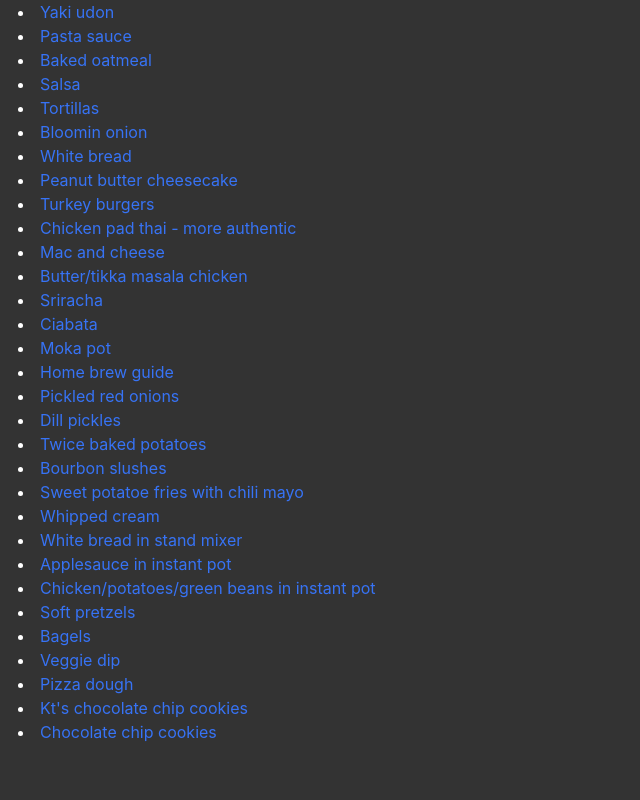
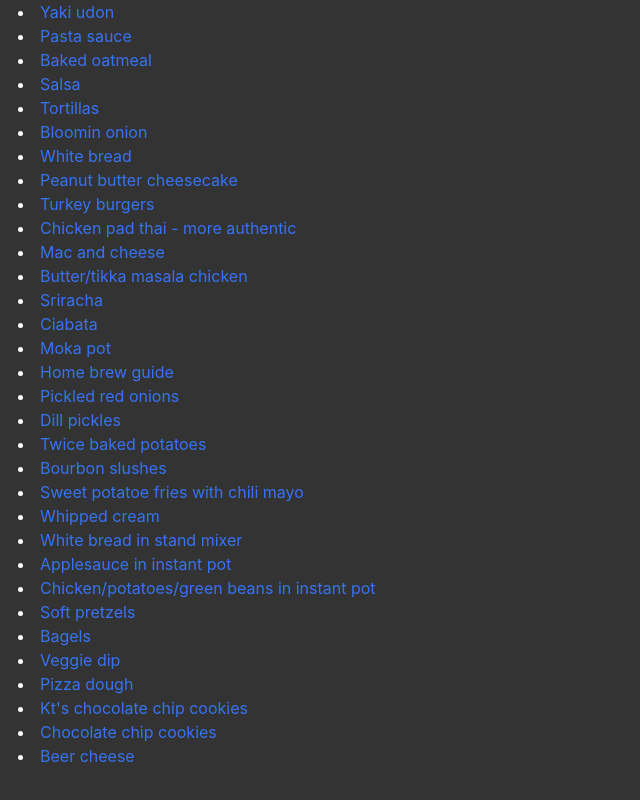
Before and after one commit to akump/andrews-recipes, a Svelte app: page / in a window 1280 px wide. Shown: the part 389-1189 px from the top of the page, without its empty margins (0-640 px from the left). Built offline with nearby package versions, Linux system fonts and the light colour scheme.

Commit message:
add recipe

```diff
--- a/src/recipes.js
+++ b/src/recipes.js
@@ -169,6 +169,10 @@ const recipes = [
     {
         displayName: "Chocolate chip cookies",
         url: "https://preppykitchen.com/chewy-chocolate-chip-cookies/#recipe"
+    },
+    {
+        displayName: "Beer cheese",
+        url: "https://www.spendwithpennies.com/beer-cheese-dip/#wprm-recipe-container-169972"
     }
 ];
 
```
